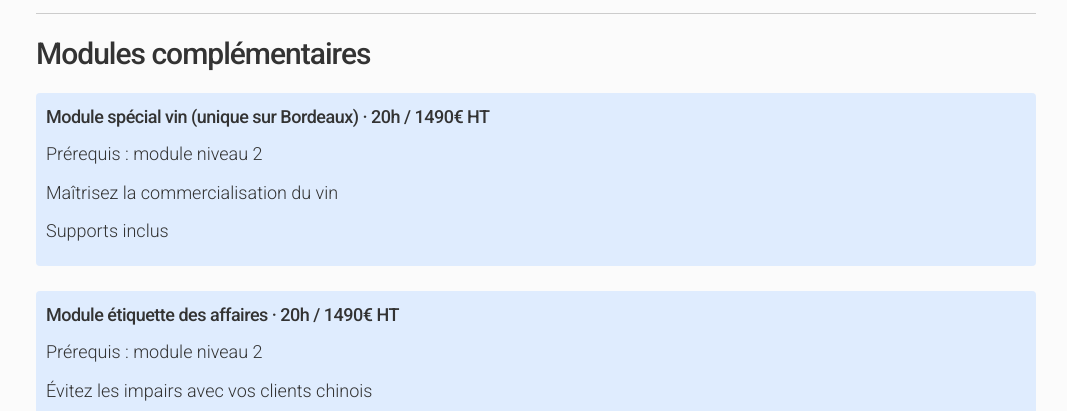
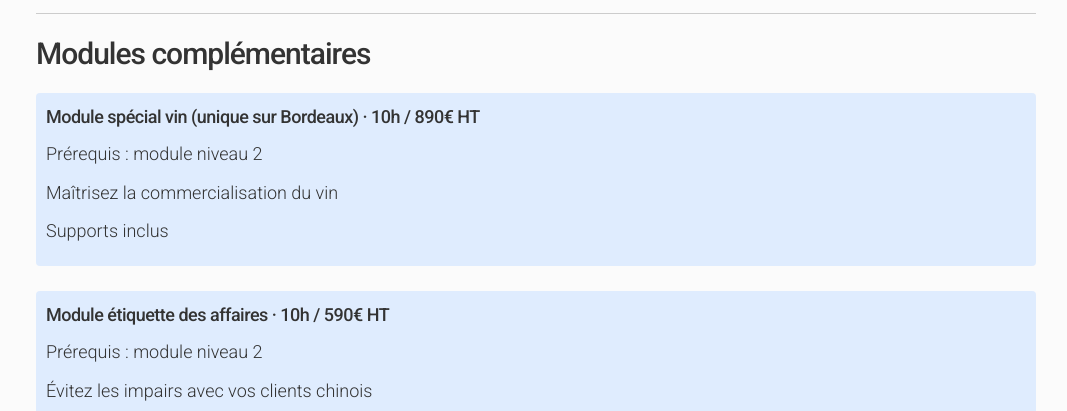
Before and after one commit to peferron/lilymandarin, a Jekyll site: the page built from professionnel/index.html, in a window 1280 px wide. Shown: the part 1191-1602 px from the top of the page, without its empty margins (104-1171 px from the left). Built offline with Jekyll 4.4.1, drawn with Linux system fonts in a browser that asks for light colours; Markdown is read by kramdown in place of the engine named in the settings.

Commit message:
Adjust special pro module prices

```diff
--- a/professionnel/index.html
+++ b/professionnel/index.html
@@ -52,7 +52,7 @@ class: professionnel
   <h3>Modules complémentaires</h3>
 
   <div class="module">
-    <h5>Module spécial vin (unique sur Bordeaux) · 20h / 1490€ HT</h5>
+    <h5>Module spécial vin (unique sur Bordeaux) · 10h / 890€ HT</h5>
     <ul>
       <li>Prérequis : module niveau 2</li>
       <li>Maîtrisez la commercialisation du vin</li>
@@ -61,7 +61,7 @@ class: professionnel
   </div>
 
   <div class="module">
-    <h5>Module étiquette des affaires · 20h / 1490€ HT</h5>
+    <h5>Module étiquette des affaires · 10h / 590€ HT</h5>
     <ul>
       <li>Prérequis : module niveau 2</li>
       <li>Évitez les impairs avec vos clients chinois</li>
```
